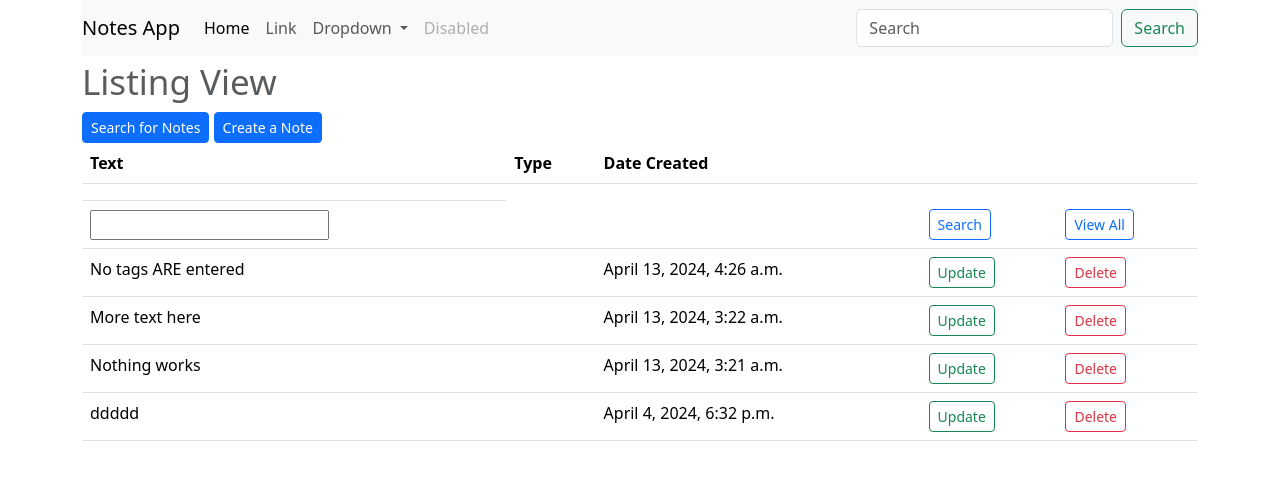
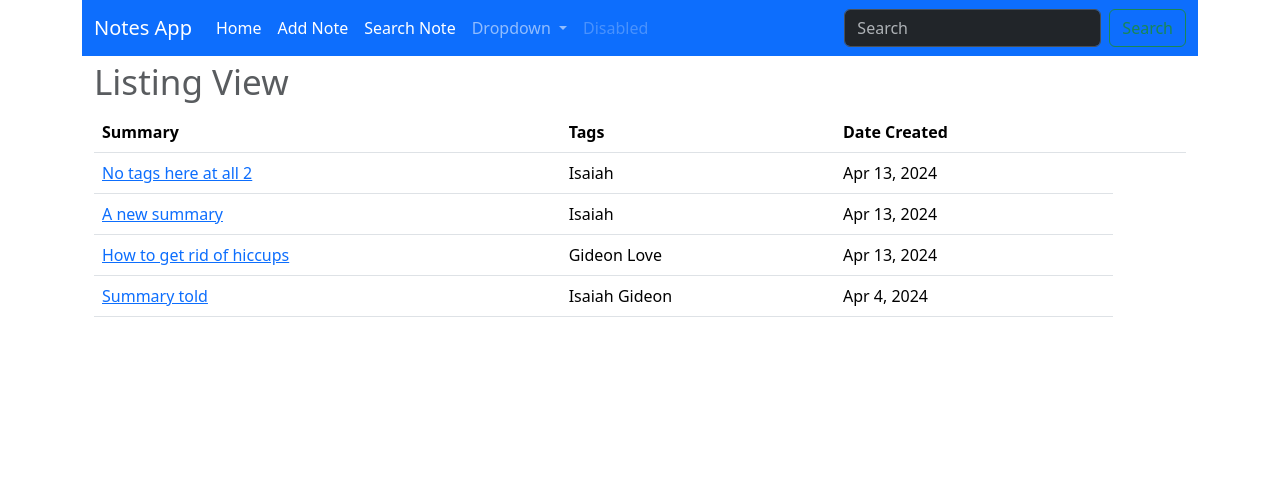
Before and after one commit to dwatersonIO/django-crud-fbv, a Django app: page / in a window 1280 px wide. Shown: the top 480 px of the page. Run offline with Django 4.2, Linux system fonts and the light colour scheme; data comes from the database, SQL or seed files in the repository; both versions use the stored data as it was after the commit.

Commit message:
fixed searching functionality, tidied up Detail and Search view

```diff
--- a/notes/forms.py
+++ b/notes/forms.py
@@ -5,4 +5,8 @@ from notes.models import Note
 class NoteForm(ModelForm):
     class Meta:
         model = Note
-        fields = ['text','tags']
+        fields = ['summary','text','tags']
+
+
+class SearchForm(forms.Form):
+    search_summary = forms.CharField(label="Search for...", max_length=128)
--- a/notes/models.py
+++ b/notes/models.py
@@ -10,9 +10,9 @@ class Tag(models.Model):
         return self.tag
 
 class Note(models.Model):
-    summary=models.CharField(max_length=128, default="Summary")
+    summary=models.CharField(max_length=128)
     text=models.CharField(max_length=255)
-    tags = models.ManyToManyField(Tag)
+    tags = models.ManyToManyField(Tag, blank=True)
     date_created = models.DateTimeField(auto_now=True)
 
     class Meta:
--- a/notes/templates/notes/base.html
+++ b/notes/templates/notes/base.html
@@ -12,7 +12,7 @@
     </head>
     <body>
       <div class="container" >
-      <nav class="navbar navbar-expand-lg bg-body-tertiary >
+      <nav class="navbar navbar-expand-lg bg-primary" data-bs-theme="dark">
         <div class="container-fluid">
           <a class="navbar-brand" href="#">Notes App</a>
           <button class="navbar-toggler" type="button" data-bs-toggle="collapse" data-bs-target="#navbarSupportedContent" aria-controls="navbarSupportedContent" aria-expanded="false" aria-label="Toggle navigation">
@@ -21,10 +21,13 @@
           <div class="collapse navbar-collapse" id="navbarSupportedContent">
             <ul class="navbar-nav me-auto mb-2 mb-lg-0">
               <li class="nav-item">
-                <a class="nav-link active" aria-current="page" href="#">Home</a>
+                <a class="nav-link active" aria-current="page" href="{% url 'index' %}">Home</a>
               </li>
               <li class="nav-item">
-                <a class="nav-link" href="#">Link</a>
+                <a class="nav-link active" href="{% url 'create_note' %}">Add Note</a>
+              </li>
+              <li class="nav-item">
+                <a class="nav-link active" href="{% url 'search_note' %}">Search Note</a>
               </li>
               <li class="nav-item dropdown">
                 <a class="nav-link dropdown-toggle" href="#" role="button" data-bs-toggle="dropdown" aria-expanded="false">
--- a/notes/templates/notes/delete_note.html
+++ b/notes/templates/notes/delete_note.html
@@ -3,7 +3,7 @@
 {% block content %}
 
 <div class="container">
-    <h1>Notes App <small class="text-muted">Confirm Deletion</small></h1>
+    <h1><small class="text-muted">Confirm Deletion</small></h1>
 </div>
 
 
--- a/notes/templates/notes/index.html
+++ b/notes/templates/notes/index.html
@@ -4,63 +4,31 @@
 
 <div class="container">
     <h1><small class="text-muted">Listing View</small></h1>
-    <a class="btn btn-sm btn-primary" href="{% url 'search_note' %}">Search for Notes</a>
-    <a class="btn btn-sm btn-primary" href="{% url 'create_note' %}">Create a Note</a>
-
 </div>
-
-
 
 <div class="container">
     <table class="table">
         <thead>
-
             <tr>
-                <th>Text</th>
-                <th>Type</th>
+                <th>Summary</th>
+                <th>Tags</th>
                 <th>Date Created</th>
                 <th></th>
                 <th></th>
             </tr>
-            <tr>
-                <td>
-                    {% if searched %}
-                        <h4>You searched for <span style="color: blue;">{{ searched}}</span></h4>
-                    {% else %}
-                    {% endif %}
-                </td>
-            </tr>
+        </thead>
 
-            <form class="form-control me-2" type="search" method="POST" name="search_text" placeholder="Search notes..." action="{% url 'search_note' %}">
-                {% csrf_token %}
-                <tr>
-                    <th>{{ form.text }}</th>
-                    <th>{{ form.type }}</th>
-                    <th></th>
-                    <th><button class="btn btn-sm btn-outline-primary d-block" type="submit">Search</button> </th>
-            </form>
-            <form>
-                    <form class="form-control me-2" method="GET" action="{% url 'search_note' %}">
-                    <th><button class="btn btn-sm btn-outline-primary d-block" type="submit">View All</button> </th>
-            </form>
-
-                </tr>
-
-        </thead>
         <tbody>
             {% for note in notes %}
             <tr>
-                <td>{{ note.text }}</td>
-                <td>{{ note.type }}</td>
-                <td>{{ note.date_created }}</td>
+                <td><a href="{% url 'detail_note' note.id %}"> {{ note.summary }} </a></td>
                 <td>
+                    {% for tag in note.tags.all %}
+                        {{ tag }}
+                    {% endfor %}
+                </td>
+                <td>{{ note.date_created | date:"M j, Y"}}</td>
 
-                    <a class="btn btn-sm btn-outline-success" href="{% url 'update_note' note.id %}">Update</a>
-
-                </td>
-                <td>
-                    <a class="btn btn-sm btn-outline-danger" href="{% url 'delete_note' note.id %}">Delete</a>
-                </td>
             </tr>
             {% endfor %}
 
--- a/notes/templates/notes/update_note.html
+++ b/notes/templates/notes/update_note.html
@@ -10,8 +10,9 @@
     <table class="table">
         <thead>
             <tr>
+                <th>Summary</th>
                 <th>Text</th>
-                <th>Type</th>
+                <th>Tags</th>
                 <th></th>
                 <th></th>
             </tr>
@@ -20,8 +21,9 @@
             <tr>
                 <form method="POST" action="">
                     {% csrf_token %}
+                    <td>{{ form.summary}}</td>
                     <td>{{ form.text}}</td>
-                    <td>{{ form.type}}</td>
+                    <td>{{ form.tags}}</td>
                     <td>
                         <input class="btn btn-sm btn-success" type="submit" value="Save Changes" name="Update Note">
                     </td>
--- a/notes/urls.py
+++ b/notes/urls.py
@@ -3,6 +3,7 @@ from . import views
 
 urlpatterns = [
 	path('', views.index, name="index"),
+    path('detail_note/<str:pk>', views.detail_note, name="detail_note"),
     path('create_note/', views.create_note, name="create_note"),
 	path('update_note/<str:pk>/', views.update_note, name="update_note"),
     path('search_note/', views.search_note, name="search_note"),
--- a/notes/views.py
+++ b/notes/views.py
@@ -2,22 +2,28 @@ from django.shortcuts import render, redirect
 from django.http import HttpResponse
 
 from .models import Note
-from .forms import NoteForm
+from .forms import NoteForm, SearchForm
 
 def index(request):
-	notes = Note.objects.all().order_by('-date_created')
+	notes = Note.objects.all().order_by('-date_created') # order_by not needed since order in Model Meta field
 
-	form = NoteForm()
+	context = {'notes':notes}
+	return render(request, 'notes/index.html', context)
 
-	if request.method =='POST':
-		form = NoteForm(request.POST)
+
+def detail_note(request, pk):
+	note = Note.objects.get(id=pk)
+
+	if request.method == 'POST':
+		form = NoteForm(request.POST, instance=note)
 		if form.is_valid():
 			form.save()
-		return redirect('/')
+			return redirect('/')
+	else:
+		form = NoteForm() # GET Request returns empty form
 
-
-	context = {'notes':notes, 'form':form}
-	return render(request, 'notes/index.html', context)
+	context = {'note': note, 'form':form}
+	return render(request, 'notes/detail_note.html', context)
 
 def create_note(request):
 
@@ -25,6 +31,7 @@ def create_note(request):
 
 	if request.method =='POST':
 		form = NoteForm(request.POST)
+		print (form)
 		if form.is_valid():
 			form.save()
 		return redirect('/')
@@ -41,7 +48,7 @@ def update_note(request, pk):
 			form.save()
 			return redirect('/')
 	else:
-		form = NoteForm() # GET Request returns empty form
+		form = NoteForm(instance=note) # if Get request just show current data
 
 	context = {'form':form}
 	return render(request, 'notes/update_note.html', context)
@@ -58,16 +65,36 @@ def delete_note(request, pk):
 
 def search_note(request):
 	if request.method == "POST":
-		form=NoteForm(request.POST)
+		form=SearchForm(request.POST)
 		if form.is_valid():
-			searched=form.cleaned_data["text"]
-			notes = Note.objects.filter(text__contains=searched)
-			form=NoteForm()
+			searched=form.cleaned_data["search_summary"]
+			notes = Note.objects.filter(summary__contains=searched)
+			form=SearchForm()
 
 	else:
 		notes = Note.objects.all().order_by('-date_created')
-		form=NoteForm()
+		form=SearchForm()
+		# form.fields['tags'].required = False  # Set tags field as optional for search view
+		# form.fields['text'].required = False  # Set tags field as optional for search view
 		searched=""
 
 
-	return render(request, 'notes/index.html', {"form": form, "notes": notes, "searched": searched})
+	return render(request, 'notes/search_note.html', {"form": form, "notes": notes, "searched": searched})
+
+# def search_note(request):
+# 	if request.method == "POST":
+# 		form=NoteForm(request.POST)
+# 		if form.is_valid():
+# 			searched=form.cleaned_data["summary"]
+# 			notes = Note.objects.filter(summary__contains=searched)
+# 			form=NoteForm()
+
+# 	else:
+# 		notes = Note.objects.all().order_by('-date_created')
+# 		form=NoteForm()
+# 		# form.fields['tags'].required = False  # Set tags field as optional for search view
+# 		# form.fields['text'].required = False  # Set tags field as optional for search view
+# 		searched=""
+
+
+# 	return render(request, 'notes/search_note.html', {"form": form, "notes": notes, "searched": searched})
```
Also changed, not shown: notes/templates/notes/create_note.html (+5 -3 lines), notes/templates/notes/detail_note.html (added, +59 -0 lines), notes/templates/notes/search_note.html (+9 -8 lines), db.sqlite3, notes/migrations/0009_alter_tag_tag.py (added), notes/migrations/0010_alter_note_tags_alter_tag_tag.py (added), notes/migrations/0011_alter_note_summary.py (added), notes/readme.md (added).
